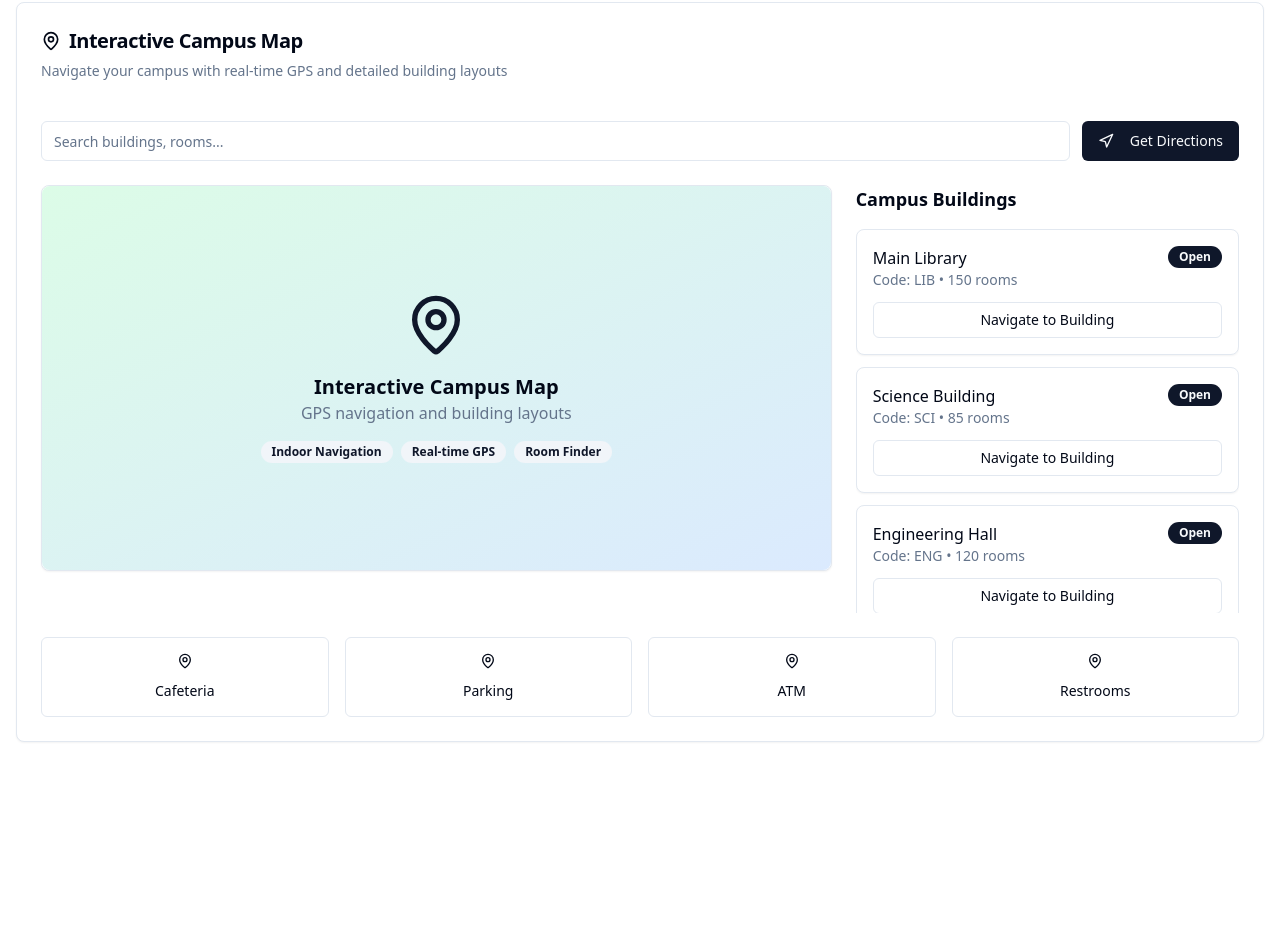
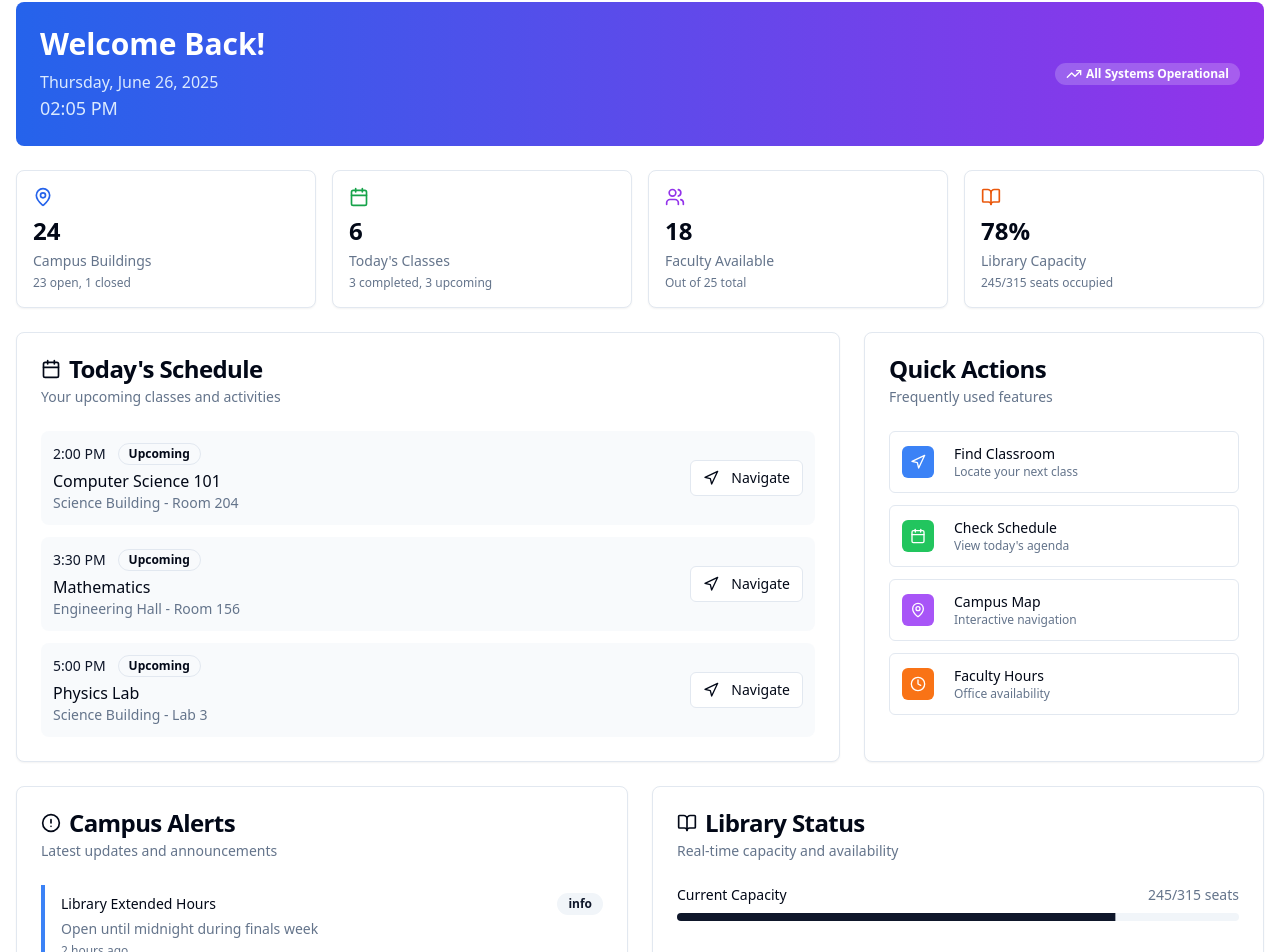
Before and after one commit to KM-CODES23/campusflow-system, a React (Vite) app: page / in a window 1280 px wide. Shown: the part 163-1115 px from the top of the page. Before the commit the page ends 929 px from the top, so only its background shows below. Built offline with nearby package versions, Linux system fonts and the light colour scheme.

Commit message:
Add dashboard feature
Adds a dashboard component to the application.

```diff
--- a/package.json
+++ b/package.json
@@ -26,7 +26,7 @@
     "@radix-ui/react-menubar": "^1.1.1",
     "@radix-ui/react-navigation-menu": "^1.2.0",
     "@radix-ui/react-popover": "^1.1.1",
-    "@radix-ui/react-progress": "^1.1.0",
+    "@radix-ui/react-progress": "^1.1.7",
     "@radix-ui/react-radio-group": "^1.2.0",
     "@radix-ui/react-scroll-area": "^1.1.0",
     "@radix-ui/react-select": "^2.1.1",
--- /dev/null
+++ b/src/components/Dashboard.tsx
@@ -0,0 +1,294 @@
+
+import { useState, useEffect } from "react";
+import { Card, CardContent, CardDescription, CardHeader, CardTitle } from "@/components/ui/card";
+import { Badge } from "@/components/ui/badge";
+import { Button } from "@/components/ui/button";
+import { Progress } from "@/components/ui/progress";
+import {
+  MapPin,
+  Calendar,
+  Clock,
+  Users,
+  BookOpen,
+  AlertCircle,
+  TrendingUp,
+  Navigation
+} from "lucide-react";
+
+const Dashboard = () => {
+  const [currentTime, setCurrentTime] = useState(new Date());
+
+  useEffect(() => {
+    const timer = setInterval(() => {
+      setCurrentTime(new Date());
+    }, 1000);
+
+    return () => clearInterval(timer);
+  }, []);
+
+  const dashboardStats = [
+    {
+      title: "Campus Buildings",
+      value: "24",
+      description: "23 open, 1 closed",
+      icon: MapPin,
+      color: "text-blue-600"
+    },
+    {
+      title: "Today's Classes",
+      value: "6",
+      description: "3 completed, 3 upcoming",
+      icon: Calendar,
+      color: "text-green-600"
+    },
+    {
+      title: "Faculty Available",
+      value: "18",
+      description: "Out of 25 total",
+      icon: Users,
+      color: "text-purple-600"
+    },
+    {
+      title: "Library Capacity",
+      value: "78%",
+      description: "245/315 seats occupied",
+      icon: BookOpen,
+      color: "text-orange-600"
+    }
+  ];
+
+  const upcomingClasses = [
+    {
+      time: "2:00 PM",
+      subject: "Computer Science 101",
+      location: "Science Building - Room 204",
+      status: "upcoming"
+    },
+    {
+      time: "3:30 PM",
+      subject: "Mathematics",
+      location: "Engineering Hall - Room 156",
+      status: "upcoming"
+    },
+    {
+      time: "5:00 PM",
+      subject: "Physics Lab",
+      location: "Science Building - Lab 3",
+      status: "upcoming"
+    }
+  ];
+
+  const quickActions = [
+    {
+      title: "Find Classroom",
+      description: "Locate your next class",
+      icon: Navigation,
+      color: "bg-blue-500"
+    },
+    {
+      title: "Check Schedule",
+      description: "View today's agenda",
+      icon: Calendar,
+      color: "bg-green-500"
+    },
+    {
+      title: "Campus Map",
+      description: "Interactive navigation",
+      icon: MapPin,
+      color: "bg-purple-500"
+    },
+    {
+      title: "Faculty Hours",
+      description: "Office availability",
+      icon: Clock,
+      color: "bg-orange-500"
+    }
+  ];
+
+  const campusAlerts = [
+    {
+      type: "info",
+      title: "Library Extended Hours",
+      message: "Open until midnight during finals week",
+      time: "2 hours ago"
+    },
+    {
+      type: "event",
+      title: "Tech Fair Today",
+      message: "Student Center, 2:00 PM - 6:00 PM",
+      time: "4 hours ago"
+    }
+  ];
+
+  return (
+    <div className="space-y-6">
+      {/* Welcome Section */}
+      <div className="bg-gradient-to-r from-blue-600 to-purple-600 text-white p-6 rounded-lg">
+        <div className="flex flex-col md:flex-row md:items-center md:justify-between">
+          <div>
+            <h1 className="text-2xl md:text-3xl font-bold mb-2">Welcome Back!</h1>
+            <p className="text-blue-100 mb-4 md:mb-0">
+              {currentTime.toLocaleDateString('en-US', {
+                weekday: 'long',
+                year: 'numeric',
+                month: 'long',
+                day: 'numeric'
+              })}
+            </p>
+            <p className="text-blue-100 text-lg font-medium">
+              {currentTime.toLocaleTimeString('en-US', {
+                hour: '2-digit',
+                minute: '2-digit'
+              })}
+            </p>
+          </div>
+          <div className="flex items-center space-x-4">
+            <Badge variant="secondary" className="bg-white/20 text-white">
+              <TrendingUp className="w-4 h-4 mr-1" />
+              All Systems Operational
+            </Badge>
+          </div>
+        </div>
+      </div>
+
+      {/* Stats Grid */}
+      <div className="grid grid-cols-2 md:grid-cols-4 gap-4">
+        {dashboardStats.map((stat, index) => {
+          const Icon = stat.icon;
+          return (
+            <Card key={index} className="hover:shadow-md transition-shadow">
+              <CardContent className="p-4">
+                <div className="flex items-center justify-between mb-2">
+                  <Icon className={`h-5 w-5 ${stat.color}`} />
+                </div>
+                <div className="space-y-1">
+                  <h3 className="text-2xl font-bold">{stat.value}</h3>
+                  <p className="text-sm font-medium text-muted-foreground">{stat.title}</p>
+                  <p className="text-xs text-muted-foreground">{stat.description}</p>
+                </div>
+              </CardContent>
+            </Card>
+          );
+        })}
+      </div>
+
+      <div className="grid grid-cols-1 lg:grid-cols-3 gap-6">
+        {/* Upcoming Classes */}
+        <Card className="lg:col-span-2">
+          <CardHeader>
+            <CardTitle className="flex items-center gap-2">
+              <Calendar className="h-5 w-5" />
+              Today's Schedule
+            </CardTitle>
+            <CardDescription>Your upcoming classes and activities</CardDescription>
+          </CardHeader>
+          <CardContent className="space-y-3">
+            {upcomingClasses.map((classItem, index) => (
+              <div key={index} className="flex items-center justify-between p-3 bg-muted/50 rounded-lg">
+                <div className="flex-1">
+                  <div className="flex items-center gap-3">
+                    <div className="text-sm font-medium text-primary">{classItem.time}</div>
+                    <Badge variant="outline" size="sm">Upcoming</Badge>
+                  </div>
+                  <h4 className="font-medium mt-1">{classItem.subject}</h4>
+                  <p className="text-sm text-muted-foreground">{classItem.location}</p>
+                </div>
+                <Button size="sm" variant="outline">
+                  <Navigation className="h-4 w-4 mr-1" />
+                  Navigate
+                </Button>
+              </div>
+            ))}
+          </CardContent>
+        </Card>
+
+        {/* Quick Actions */}
+        <Card>
+          <CardHeader>
+            <CardTitle>Quick Actions</CardTitle>
+            <CardDescription>Frequently used features</CardDescription>
+          </CardHeader>
+          <CardContent className="space-y-3">
+            {quickActions.map((action, index) => {
+              const Icon = action.icon;
+              return (
+                <Button
+                  key={index}
+                  variant="outline"
+                  className="w-full justify-start h-auto p-3"
+                >
+                  <div className={`p-2 rounded-md ${action.color} text-white mr-3`}>
+                    <Icon className="h-4 w-4" />
+                  </div>
+                  <div className="text-left">
+                    <div className="font-medium text-sm">{action.title}</div>
+                    <div className="text-xs text-muted-foreground">{action.description}</div>
+                  </div>
+                </Button>
+              );
+            })}
+          </CardContent>
+        </Card>
+      </div>
+
+      {/* Campus Alerts & Library Status */}
+      <div className="grid grid-cols-1 lg:grid-cols-2 gap-6">
+        <Card>
+          <CardHeader>
+            <CardTitle className="flex items-center gap-2">
+              <AlertCircle className="h-5 w-5" />
+              Campus Alerts
+            </CardTitle>
+            <CardDescription>Latest updates and announcements</CardDescription>
+          </CardHeader>
+          <CardContent className="space-y-4">
+            {campusAlerts.map((alert, index) => (
+              <div key={index} className="border-l-4 border-l-blue-500 pl-4 py-2">
+                <div className="flex items-center justify-between mb-1">
+                  <h4 className="font-medium text-sm">{alert.title}</h4>
+                  <Badge variant="secondary" className="text-xs">{alert.type}</Badge>
+                </div>
+                <p className="text-sm text-muted-foreground mb-1">{alert.message}</p>
+                <p className="text-xs text-muted-foreground">{alert.time}</p>
+              </div>
+            ))}
+          </CardContent>
+        </Card>
+
+        <Card>
+          <CardHeader>
+            <CardTitle className="flex items-center gap-2">
+              <BookOpen className="h-5 w-5" />
+              Library Status
+            </CardTitle>
+            <CardDescription>Real-time capacity and availability</CardDescription>
+          </CardHeader>
+          <CardContent className="space-y-4">
+            <div>
+              <div className="flex justify-between items-center mb-2">
+                <span className="text-sm font-medium">Current Capacity</span>
+                <span className="text-sm text-muted-foreground">245/315 seats</span>
+              </div>
+              <Progress value={78} className="h-2" />
+            </div>
+            <div className="grid grid-cols-2 gap-4 pt-2">
+              <div className="text-center">
+                <div className="text-2xl font-bold text-green-600">70</div>
+                <div className="text-xs text-muted-foreground">Available Seats</div>
+              </div>
+              <div className="text-center">
+                <div className="text-2xl font-bold text-blue-600">12</div>
+                <div className="text-xs text-muted-foreground">Study Rooms</div>
+              </div>
+            </div>
+            <Button className="w-full" size="sm">
+              Reserve Study Room
+            </Button>
+          </CardContent>
+        </Card>
+      </div>
+    </div>
+  );
+};
+
+export default Dashboard;
--- a/src/pages/Index.tsx
+++ b/src/pages/Index.tsx
@@ -1,22 +1,23 @@
-
 import { useState } from "react";
 import { Button } from "@/components/ui/button";
 import { Card, CardContent, CardDescription, CardHeader, CardTitle } from "@/components/ui/card";
 import { Tabs, TabsContent, TabsList, TabsTrigger } from "@/components/ui/tabs";
 import { Badge } from "@/components/ui/badge";
 import { Sheet, SheetContent, SheetTrigger } from "@/components/ui/sheet";
-import { MapPin, Calendar, Bell, MessageSquare, Clock, Menu } from "lucide-react";
+import { MapPin, Calendar, Bell, MessageSquare, Clock, Menu, LayoutDashboard } from "lucide-react";
 import MapComponent from "@/components/MapComponent";
 import ScheduleViewer from "@/components/ScheduleViewer";
 import FacultyDirectory from "@/components/FacultyDirectory";
 import NotificationCenter from "@/components/NotificationCenter";
 import AppointmentScheduler from "@/components/AppointmentScheduler";
 import FeedbackSystem from "@/components/FeedbackSystem";
+import Dashboard from "@/components/Dashboard";
 
 const Index = () => {
-  const [activeTab, setActiveTab] = useState("map");
+  const [activeTab, setActiveTab] = useState("dashboard");
 
   const navigationItems = [
+    { id: "dashboard", label: "Dashboard", icon: LayoutDashboard },
     { id: "map", label: "Maps", icon: MapPin },
     { id: "schedule", label: "Schedule", icon: Calendar },
     { id: "faculty", label: "Faculty", icon: Clock },
@@ -101,7 +102,7 @@ const Index = () => {
 
           {/* Desktop: Standard Grid Layout */}
           <div className="hidden md:block mb-6">
-            <TabsList className="grid w-full grid-cols-6">
+            <TabsList className="grid w-full grid-cols-7">
               {navigationItems.map((item) => {
                 const Icon = item.icon;
                 return (
@@ -113,6 +114,10 @@ const Index = () => {
               })}
             </TabsList>
           </div>
+
+          <TabsContent value="dashboard" className="mt-0">
+            <Dashboard />
+          </TabsContent>
 
           <TabsContent value="map" className="mt-0">
             <Card>
```
Also changed, not shown: 1 other file (tests, documents, lock files or other folders).
